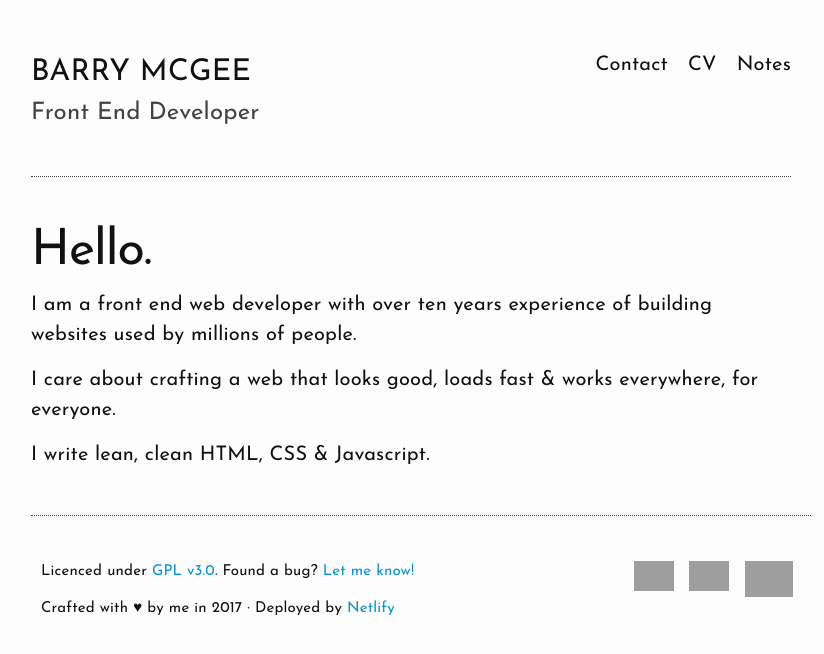
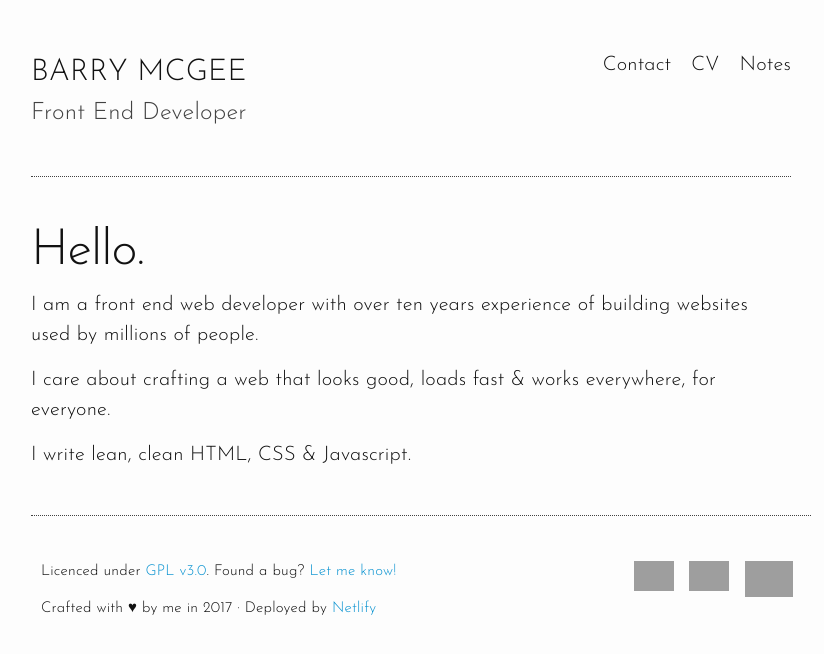
Before and after one commit to ciaranmckenna/ciaranmckenna.com, a Jekyll site: the page built from index.html, in a window 1280 px wide. Shown: the top 654 px of the page, without its empty margins (229-1053 px from the left). Built offline with Jekyll 4.4.1, drawn with Linux system fonts in a browser that asks for light colours; grey boxes are pictures that could not be loaded.

Commit message:
Tweak font weight of base font

```diff
--- a/_includes/head.html
+++ b/_includes/head.html
@@ -7,7 +7,7 @@
   <meta name="description" content="{% if page.excerpt %}{{ page.excerpt | strip_html | strip_newlines | truncate: 160 }}{% else %}{% if page.desc %}{{ page.desc | strip_html | strip_newlines | truncate: 160 }}{% endif %}{% endif %}">
 
   <!-- Google Fonts -->
-  <link href='https://fonts.googleapis.com/css?family=Josefin+Sans' rel='stylesheet' type='text/css'>
+  <link href='https://fonts.googleapis.com/css?family=Josefin+Sans:300' rel='stylesheet' type='text/css'>
 
   <link rel="stylesheet" href="{{ "/css/main.css" | prepend: site.baseurl }}">
   <link rel="canonical" href="{{ page.url | replace:'index.html','' | prepend: site.baseurl | prepend: site.url }}">
```
